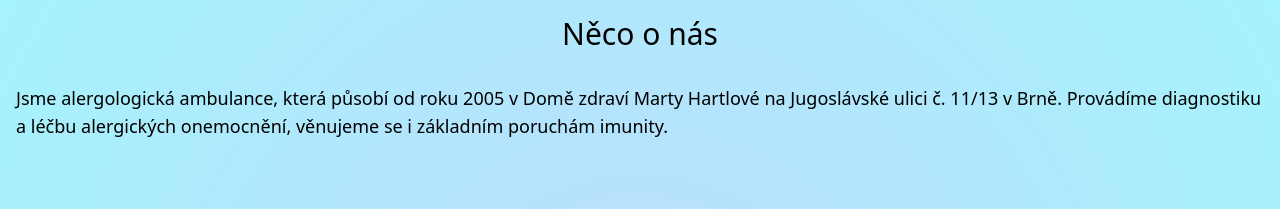
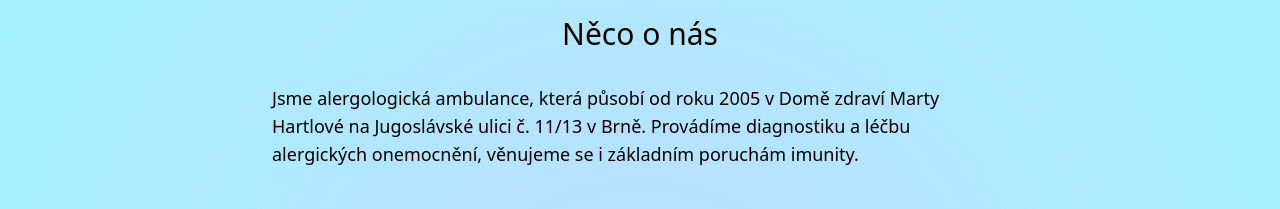
Before and after one commit to Vincasmen/alermi-brno, a website: page src/index.html in a window 1280 px wide. Shown: the part 864-1073 px from the top of the page. Drawn offline with Linux system fonts and the light colour scheme.

Commit message:
Added margin for about section for large screen

```diff
--- a/src/index.html
+++ b/src/index.html
@@ -117,7 +117,7 @@
         <div class="">
           <h1 class="text-center text-3xl text-bold">Něco o nás</h1>
         </div>
-        <div class="py-4">
+        <div class="py-4 lg:mx-64">
           <p class="text-lg">
             Jsme alergologická ambulance, která působí od roku 2005 v Domě
             zdraví Marty Hartlové na Jugoslávské ulici č. 11/13 v Brně.
```
Also changed, not shown: dist/output.css.
